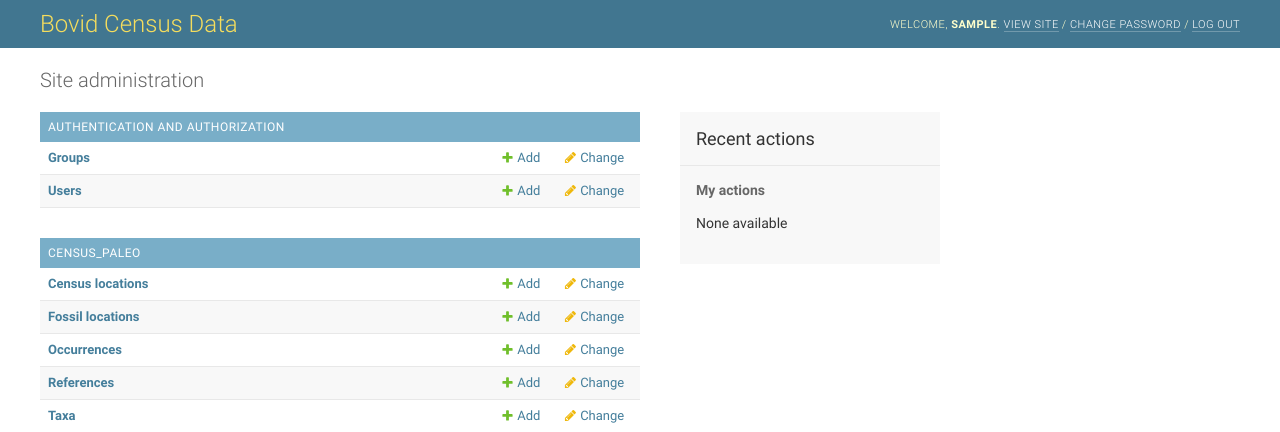
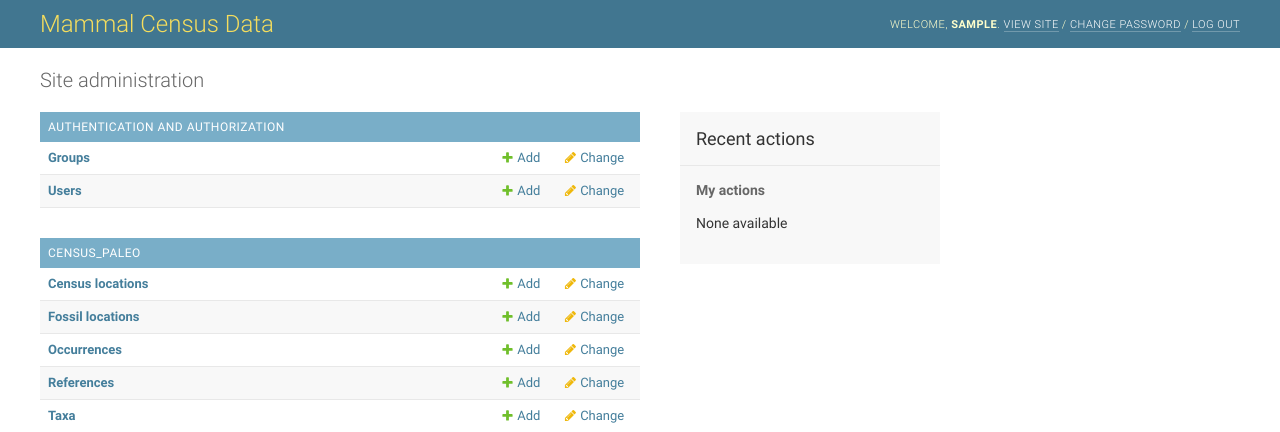
Before and after one commit to wabarr/census-paleo, a Django app: page /admin/ in a window 1280 px wide. Shown: the top 432 px of the page. Run offline with Django 3.2, Linux system fonts and the light colour scheme; the visitor is signed in with stand-in values (Sample User, id 1); data comes from the database, SQL or seed files in the repository; data that the repository does not hold is empty; parts of the project's set-up code (start-up, migrations or seed data) failed here and were passed over.

Commit message:
branding

```diff
--- a/census_paleo/templates/admin/base_site.html
+++ b/census_paleo/templates/admin/base_site.html
@@ -1,10 +1,10 @@
 {% extends "admin/base.html" %}
 {% load i18n %}
 
-{% block title %}{{ title }} | {% trans 'Bovid Ecomorphology' %}{% endblock %}
+{% block title %}{{ title }} | {% trans 'Mammal Census Data' %}{% endblock %}
 
 {% block branding %}
-<h1 id="site-name">{% trans 'Bovid Census Data' %}</h1>
+<h1 id="site-name">{% trans 'Mammal Census Data' %}</h1>
 {% endblock %}
 
 {% block nav-global %}{% endblock %}
```
